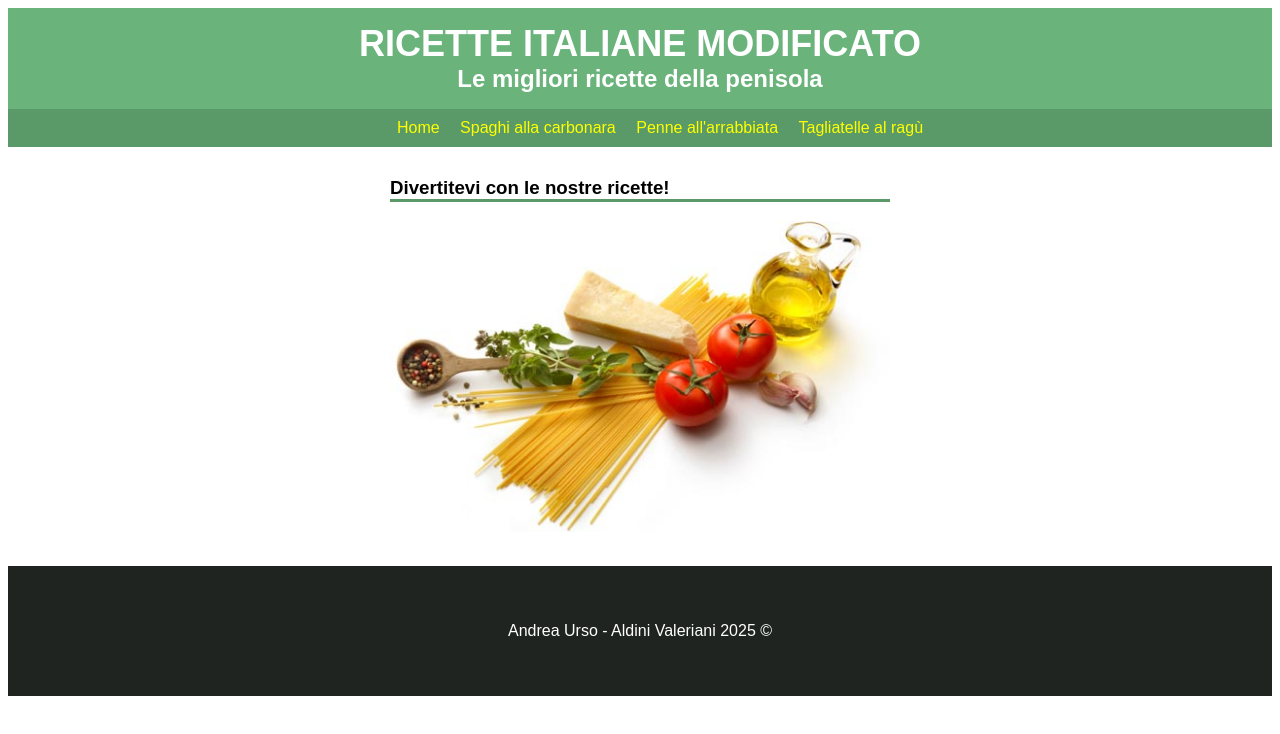
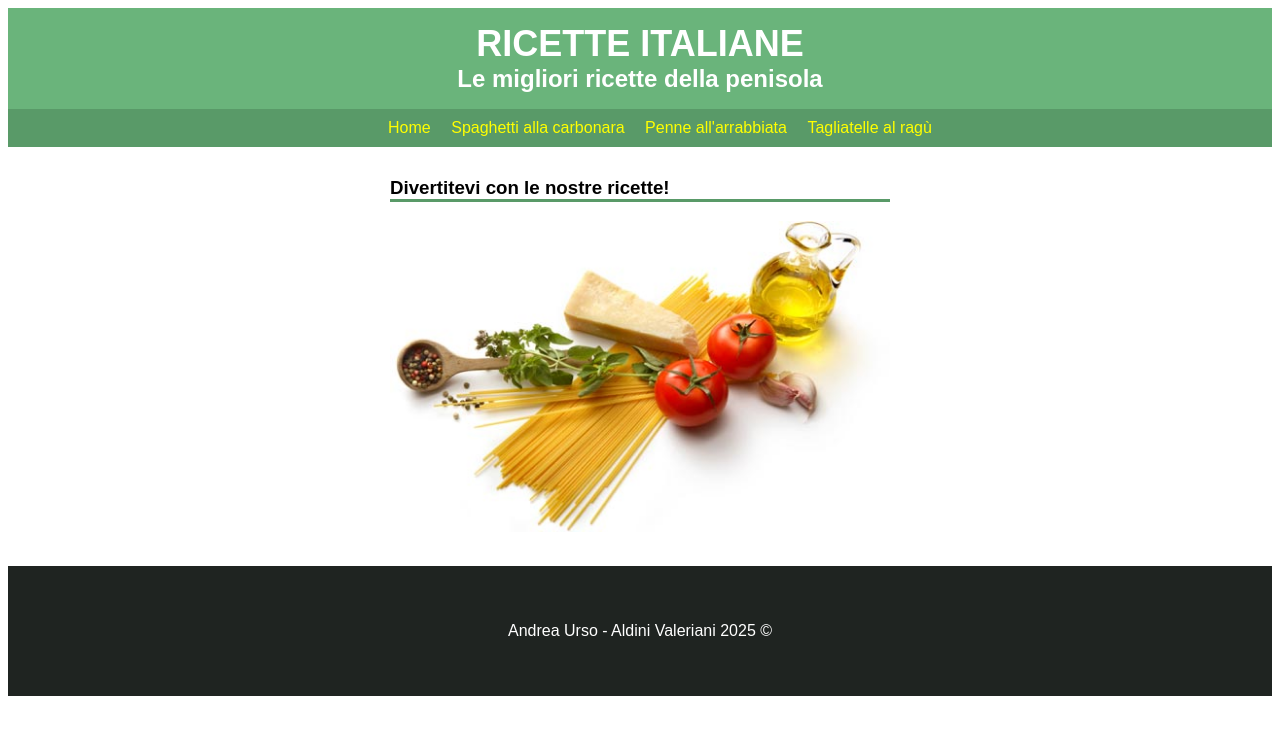
Before and after one commit to avminimaster/Ricette, a plain HTML site: page index.html in a window 1280 px wide. Drawn offline with Linux system fonts and the light colour scheme.

Commit message:
Update index.html

```diff
--- a/index.html
+++ b/index.html
@@ -11,13 +11,13 @@
   <body>
 
     <div  id="header">
-    <h1>Ricette italiane modificato</h1>
+    <h1>Ricette italiane</h1>
     <h2>Le migliori ricette della penisola</h2>
     <div id="nav">
   <ul>
 
     <li><a href="index.html">Home</a></li>
-    <li><a href="spaghetti.html">Spaghi alla carbonara</a></li>
+    <li><a href="spaghetti.html">Spaghetti alla carbonara</a></li>
     <li><a href="penne.html">Penne all'arrabbiata</a></li>
     <li><a href="tagliatelle.html">Tagliatelle al ragù</a></li>
   </ul>
```
